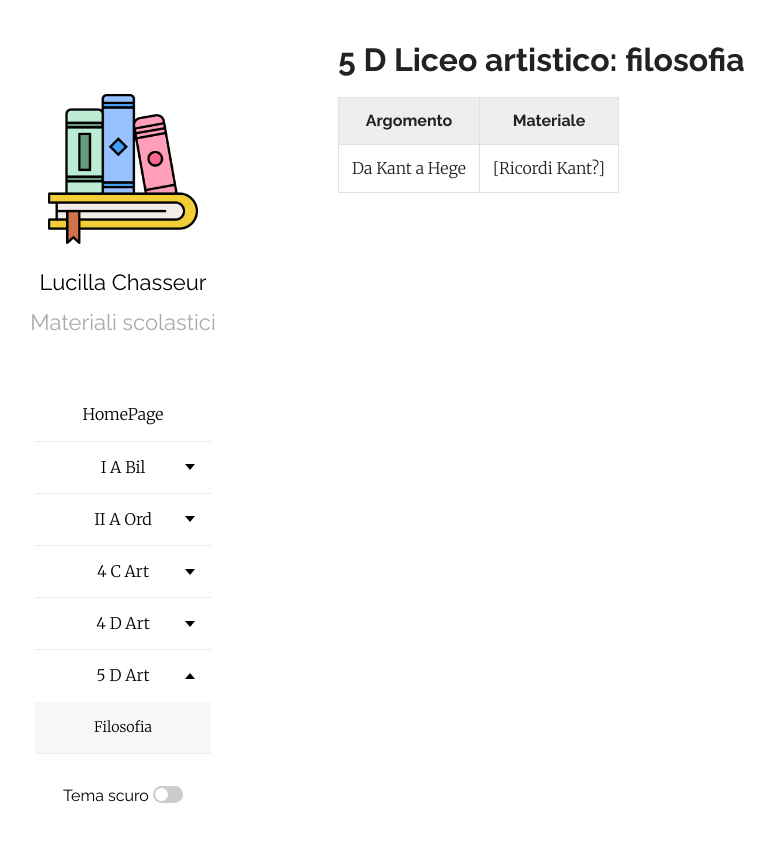
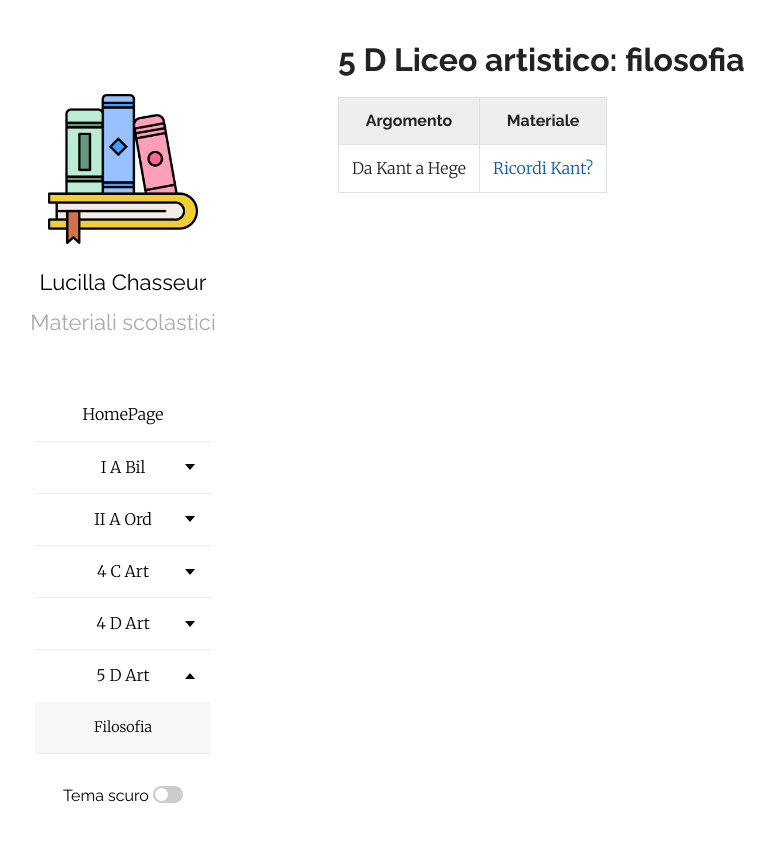
Before and after one commit to efemeridi/efemeridi.github.io, a Jekyll site: the page built from 5d_art_filosofia.md, in a window 1280 px wide. Shown: the top 842 px of the page, without its empty margins (62-837 px from the left). Built offline with Jekyll 4.4.1, drawn with Linux system fonts in a browser that asks for light colours; our own code applies the rules of GitHub Pages for plain Markdown files; part of the change alters nothing that is shown.

```diff
--- a/5d_art_filosofia.md
+++ b/5d_art_filosofia.md
@@ -5,4 +5,4 @@ layout: page
 
 | Argomento | Materiale   |
 |-----------|-------------|
-|Da Kant a Hege| [Ricordi Kant?]
+|Da Kant a Hege| [Ricordi Kant?](/materiali/5_D_art/01_KANT_ARTISTICO_RIPASSO.pdf/)
```
